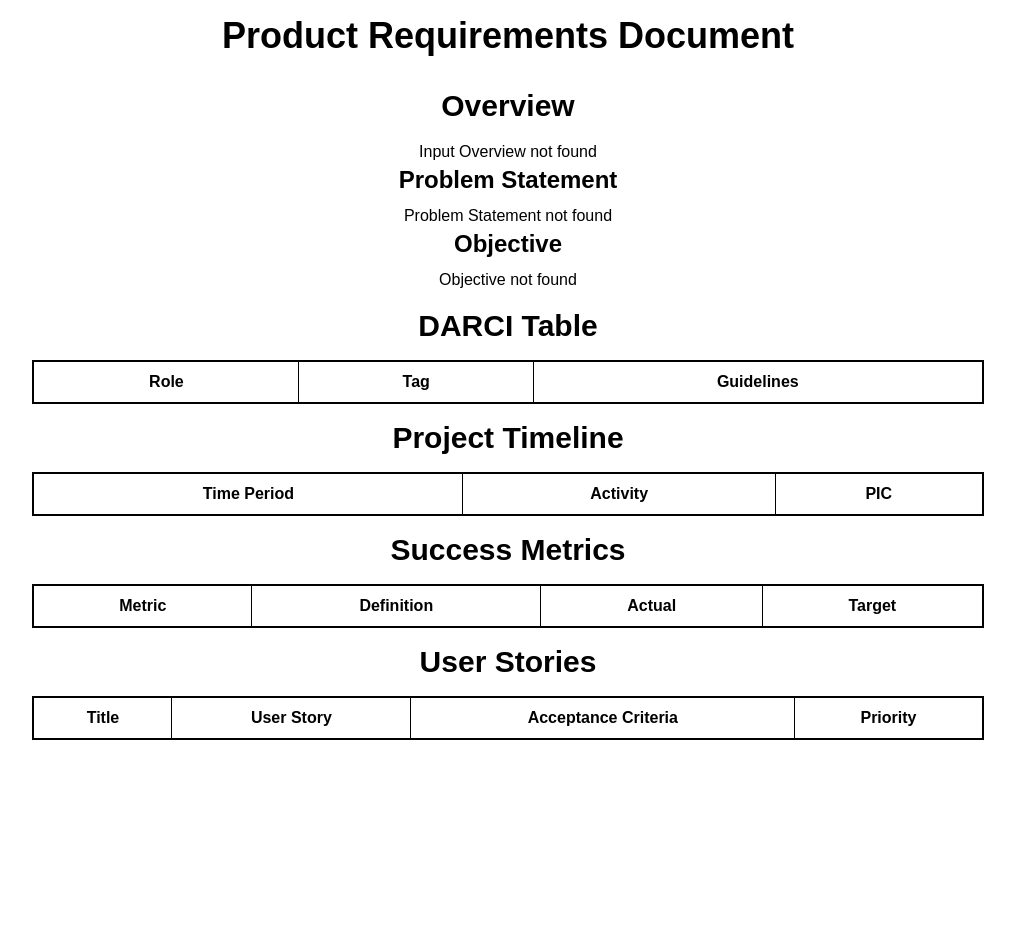
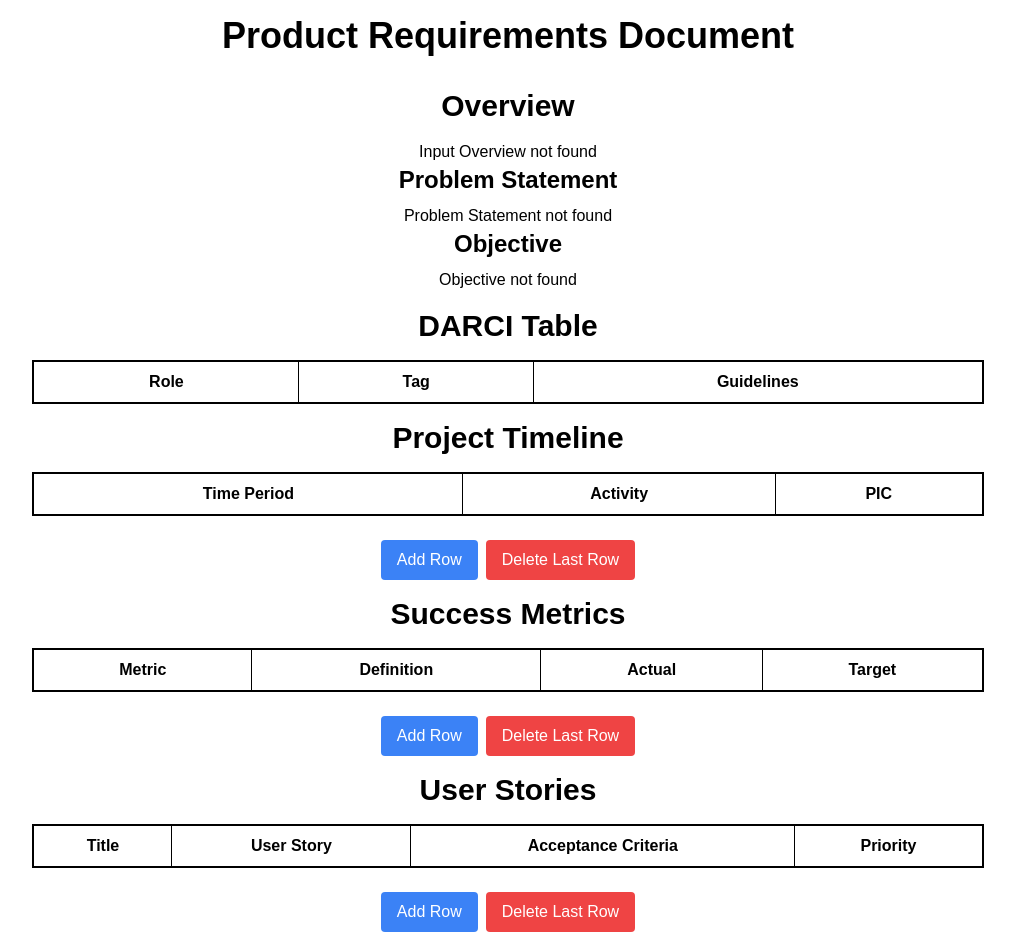
Before and after one commit to unChris666/C242-PM02, a Next.js app in the folder next-app/: page /output in a window 1280 px wide. Shown: the top 952 px of the page, without its empty margins (132-1147 px from the left). Before the commit the page ends 800 px from the top, so only its background shows below. Built offline with nearby package versions, Linux system fonts and the light colour scheme.

Commit message:
add feature addrow and deleterow

```diff
--- a/next-app/app/output/page.tsx
+++ b/next-app/app/output/page.tsx
@@ -12,6 +12,35 @@ export default function OutputPage() {
   const [projectTimelineArray, setProjectTimelineArray] = useState<{ TimePeriod: string; Activity: string; PIC: string }[]>([]);
   const [successMetricsArray, setSuccessMetricsArray] = useState<{ Metric: string; Definition: string; Actual: string; Target: string }[]>([]);
   const [userStoriesArray, setUserStoriesArray] = useState<{ Title: string; UserStory: string; AcceptanceCriteria: string; Priority: string }[]>([]);
+
+
+  const addProjectTimelineRow = () => {
+    setProjectTimelineArray([...projectTimelineArray, { TimePeriod: "", Activity: "", PIC: "" }]);
+  };
+  const deleteProjectTimelineLastRow = () => {
+    if (projectTimelineArray.length > 0) {
+        setProjectTimelineArray(projectTimelineArray.slice(0, -1));
+    }
+  };
+
+  const addSuccessMetricsRow = () => {
+    setSuccessMetricsArray([...successMetricsArray, { Metric: "", Definition: "", Actual: "", Target: "" }]);
+  };
+
+  const deleteSuccessMetricsLastRow = () => {
+    if (successMetricsArray.length > 0) {
+        setSuccessMetricsArray(successMetricsArray.slice(0, -1));
+    }
+  };
+
+  const addUserStoriesRow = () => {
+    setUserStoriesArray([...userStoriesArray, { Title: "", UserStory: "", AcceptanceCriteria: "", Priority: "" }]);
+  }
+  const deleteUserStoriesLastRow = () => {
+    if (userStoriesArray.length > 0) {
+        setUserStoriesArray(userStoriesArray.slice(0, -1));
+    }
+  };
 
   useEffect(() => {
     const outputText = localStorage.getItem('outputText');
@@ -245,11 +274,11 @@ export default function OutputPage() {
                     {darciArray.map((item, index) => (
                         <tr key={index}>
                             <td className="border border-black px-4 py-2">{item.Role}</td>
-                            <td className="border border-black px-4 py-2">{item.Tag}</td>
+                            <td className="border border-black px-4 py-2" contentEditable suppressContentEditableWarning>{item.Tag}</td>
                             <td className="border border-black px-4 py-2">
                                 <ul>
                                     {item.Guidelines.map((guideline, idx) => (
-                                        <li key={idx}>{guideline}</li>
+                                        <li key={idx} contentEditable suppressContentEditableWarning>{guideline}</li>
                                     ))}
                                 </ul>
                             </td>
@@ -280,6 +309,20 @@ export default function OutputPage() {
                     ))}
                 </tbody>
             </table>
+            <div className="actions mt-4">
+                <button
+                    onClick={addProjectTimelineRow}
+                    className="mt-2 px-4 py-2 bg-blue-500 text-white rounded"
+                >
+                    Add Row
+                </button>
+                <button
+                    onClick={deleteProjectTimelineLastRow}
+                    className="mt-2 ml-2 px-4 py-2 bg-red-500 text-white rounded"
+                >
+                    Delete Last Row
+                </button>
+            </div>
         </div>
 
       {/* Success Metrics */}
@@ -305,6 +348,20 @@ export default function OutputPage() {
             ))}
           </tbody>
         </table>
+        <div className="actions mt-4">
+                <button
+                    onClick={addSuccessMetricsRow}
+                    className="mt-2 px-4 py-2 bg-blue-500 text-white rounded"
+                >
+                    Add Row
+                </button>
+                <button
+                    onClick={deleteSuccessMetricsLastRow}
+                    className="mt-2 ml-2 px-4 py-2 bg-red-500 text-white rounded"
+                >
+                    Delete Last Row
+                </button>
+            </div>
       </div>
 
       {/* User Stories */}
@@ -330,6 +387,20 @@ export default function OutputPage() {
             ))}
           </tbody>
         </table>
+        <div className="actions mt-4">
+                <button
+                    onClick={addUserStoriesRow}
+                    className="mt-2 px-4 py-2 bg-blue-500 text-white rounded"
+                >
+                    Add Row
+                </button>
+                <button
+                    onClick={deleteUserStoriesLastRow}
+                    className="mt-2 ml-2 px-4 py-2 bg-red-500 text-white rounded"
+                >
+                    Delete Last Row
+                </button>
+            </div>
       </div>
     </div>
   );
```
Lines whose indentation alone changed are shown as unchanged.
